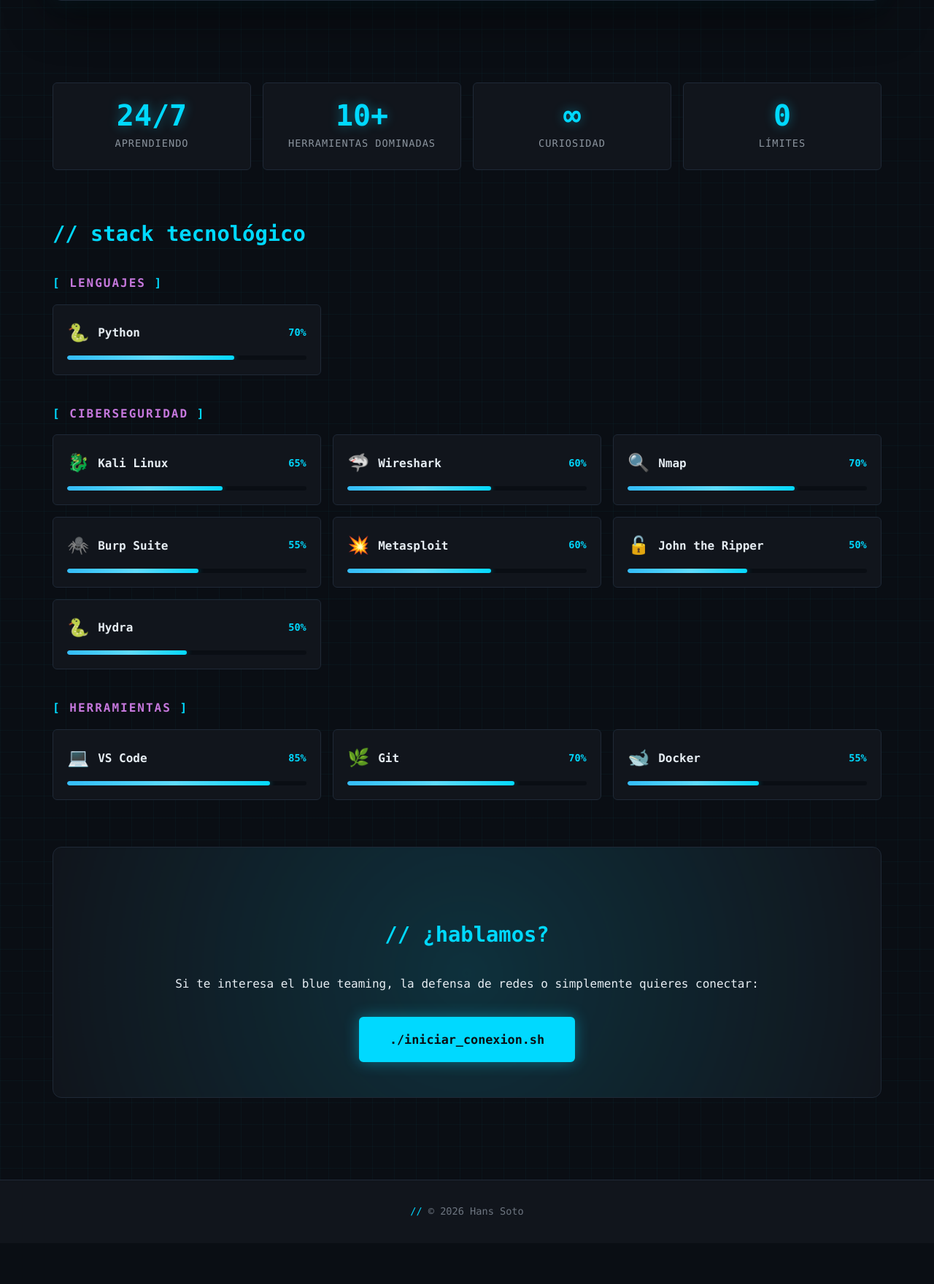
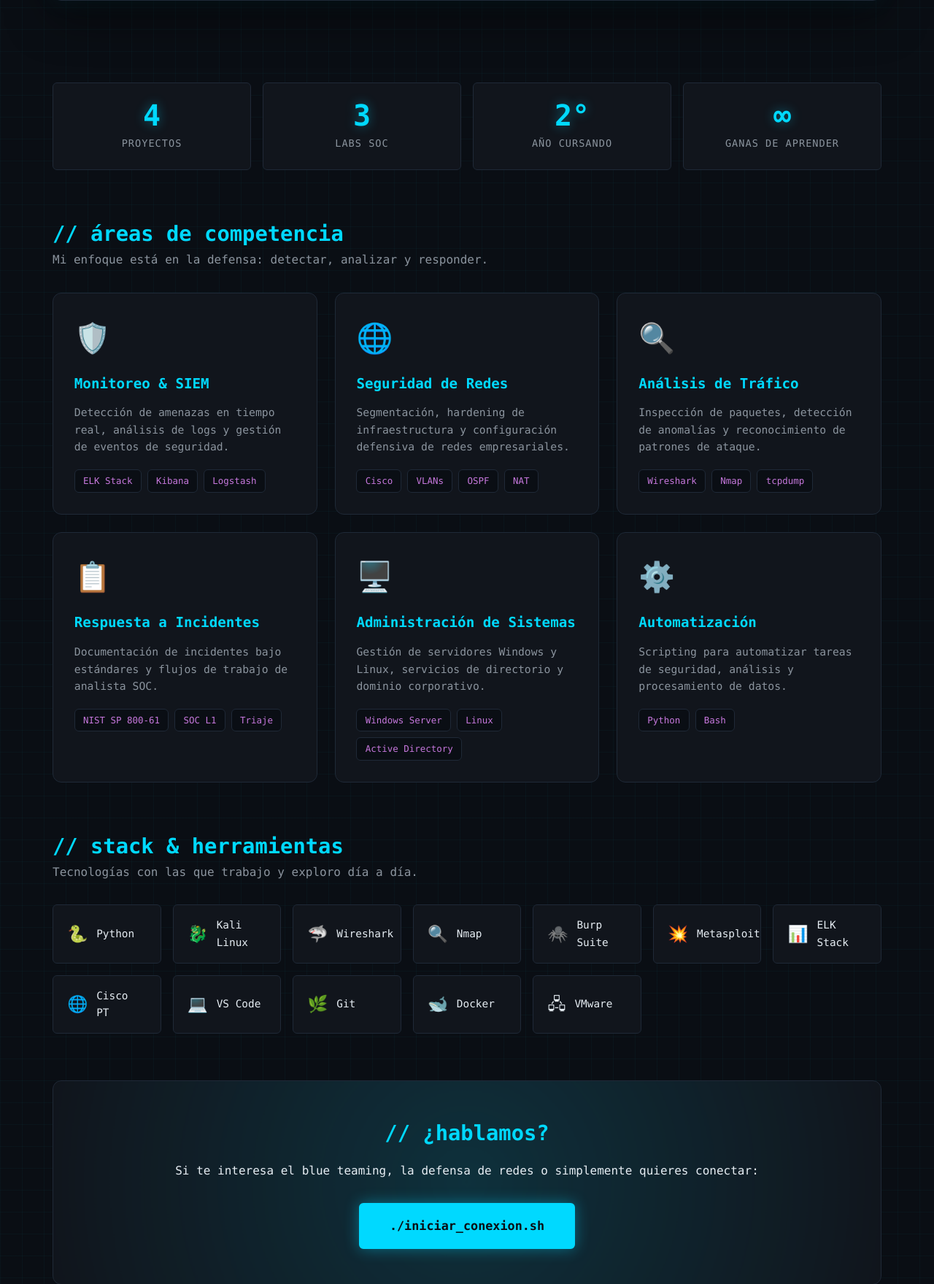
Before and after one commit to hanssoto-cyber/django-l3, a Django app: page / in a window 1280 px wide. Shown: the part 680-2439 px from the top of the page at 73% size. Before the commit the page ends 2346 px from the top, so only its background shows below. Run offline with Django 5.2, Linux system fonts and the light colour scheme.

Commit message:
feat: rediseno seccion habilidades a areas de competencia + email funcional

```diff
--- a/core/templates/core/inicio.html
+++ b/core/templates/core/inicio.html
@@ -34,77 +34,39 @@
     {% endfor %}
 </section>
 
-<!-- ===== HABILIDADES ===== -->
-<section class="habilidades">
-    <h2 class="seccion-titulo">// stack tecnológico</h2>
+<!-- ===== ÁREAS DE COMPETENCIA ===== -->
+<section class="competencias">
+    <h2 class="seccion-titulo">// áreas de competencia</h2>
+    <p class="seccion-intro">Mi enfoque está en la defensa: detectar, analizar y responder.</p>
 
-    <!-- Lenguajes -->
-    <div class="categoria-skills">
-        <h3 class="categoria-titulo">
-            <span class="bracket">[</span>
-            LENGUAJES
-            <span class="bracket">]</span>
-        </h3>
-        <div class="skills-grid">
-            {% for skill in habilidades.lenguajes %}
-                <div class="skill-card" style="animation-delay: {{ forloop.counter0 }}50ms;">
-                    <div class="skill-header">
-                        <span class="skill-icono">{{ skill.icono }}</span>
-                        <span class="skill-nombre">{{ skill.nombre }}</span>
-                        <span class="skill-nivel">{{ skill.nivel }}%</span>
-                    </div>
-                    <div class="skill-bar">
-                        <div class="skill-progress" style="width: {{ skill.nivel }}%;"></div>
-                    </div>
+    <div class="competencias-grid">
+        {% for comp in competencias %}
+            <div class="competencia-card" style="animation-delay: {{ forloop.counter0 }}50ms;">
+                <div class="competencia-icono">{{ comp.icono }}</div>
+                <h3 class="competencia-titulo">{{ comp.titulo }}</h3>
+                <p class="competencia-desc">{{ comp.descripcion }}</p>
+                <div class="competencia-tags">
+                    {% for tag in comp.tags %}
+                        <span class="tag">{{ tag }}</span>
+                    {% endfor %}
                 </div>
-            {% endfor %}
-        </div>
+            </div>
+        {% endfor %}
     </div>
+</section>
 
-    <!-- Ciberseguridad -->
-    <div class="categoria-skills">
-        <h3 class="categoria-titulo">
-            <span class="bracket">[</span>
-            CIBERSEGURIDAD
-            <span class="bracket">]</span>
-        </h3>
-        <div class="skills-grid">
-            {% for skill in habilidades.ciberseguridad %}
-                <div class="skill-card" style="animation-delay: {{ forloop.counter0 }}50ms;">
-                    <div class="skill-header">
-                        <span class="skill-icono">{{ skill.icono }}</span>
-                        <span class="skill-nombre">{{ skill.nombre }}</span>
-                        <span class="skill-nivel">{{ skill.nivel }}%</span>
-                    </div>
-                    <div class="skill-bar">
-                        <div class="skill-progress" style="width: {{ skill.nivel }}%;"></div>
-                    </div>
-                </div>
-            {% endfor %}
-        </div>
-    </div>
+<!-- ===== STACK TECNOLÓGICO ===== -->
+<section class="stack">
+    <h2 class="seccion-titulo">// stack & herramientas</h2>
+    <p class="seccion-intro">Tecnologías con las que trabajo y exploro día a día.</p>
 
-    <!-- Herramientas -->
-    <div class="categoria-skills">
-        <h3 class="categoria-titulo">
-            <span class="bracket">[</span>
-            HERRAMIENTAS
-            <span class="bracket">]</span>
-        </h3>
-        <div class="skills-grid">
-            {% for skill in habilidades.herramientas %}
-                <div class="skill-card" style="animation-delay: {{ forloop.counter0 }}50ms;">
-                    <div class="skill-header">
-                        <span class="skill-icono">{{ skill.icono }}</span>
-                        <span class="skill-nombre">{{ skill.nombre }}</span>
-                        <span class="skill-nivel">{{ skill.nivel }}%</span>
-                    </div>
-                    <div class="skill-bar">
-                        <div class="skill-progress" style="width: {{ skill.nivel }}%;"></div>
-                    </div>
-                </div>
-            {% endfor %}
-        </div>
+    <div class="stack-grid">
+        {% for tech in stack %}
+            <div class="stack-item" style="animation-delay: {{ forloop.counter0 }}40ms;">
+                <span class="stack-icono">{{ tech.icono }}</span>
+                <span class="stack-nombre">{{ tech.nombre }}</span>
+            </div>
+        {% endfor %}
     </div>
 </section>
 
--- a/core/views.py
+++ b/core/views.py
@@ -2,31 +2,67 @@ from django.shortcuts import render
 
 
 def inicio(request):
-    habilidades = {
-        'lenguajes': [
-            {'nombre': 'Python', 'nivel': 70, 'icono': '🐍'},
-        ],
-        'ciberseguridad': [
-            {'nombre': 'Kali Linux', 'nivel': 65, 'icono': '🐉'},
-            {'nombre': 'Wireshark', 'nivel': 60, 'icono': '🦈'},
-            {'nombre': 'Nmap', 'nivel': 70, 'icono': '🔍'},
-            {'nombre': 'Burp Suite', 'nivel': 55, 'icono': '🕷️'},
-            {'nombre': 'Metasploit', 'nivel': 60, 'icono': '💥'},
-            {'nombre': 'John the Ripper', 'nivel': 50, 'icono': '🔓'},
-            {'nombre': 'Hydra', 'nivel': 50, 'icono': '🐍'},
-        ],
-        'herramientas': [
-            {'nombre': 'VS Code', 'nivel': 85, 'icono': '💻'},
-            {'nombre': 'Git', 'nivel': 70, 'icono': '🌿'},
-            {'nombre': 'Docker', 'nivel': 55, 'icono': '🐋'},
-        ],
-    }
+    # Áreas de competencia (conectadas con tus labs reales)
+    competencias = [
+        {
+            'icono': '🛡️',
+            'titulo': 'Monitoreo & SIEM',
+            'descripcion': 'Detección de amenazas en tiempo real, análisis de logs y gestión de eventos de seguridad.',
+            'tags': ['ELK Stack', 'Kibana', 'Logstash'],
+        },
+        {
+            'icono': '🌐',
+            'titulo': 'Seguridad de Redes',
+            'descripcion': 'Segmentación, hardening de infraestructura y configuración defensiva de redes empresariales.',
+            'tags': ['Cisco', 'VLANs', 'OSPF', 'NAT'],
+        },
+        {
+            'icono': '🔍',
+            'titulo': 'Análisis de Tráfico',
+            'descripcion': 'Inspección de paquetes, detección de anomalías y reconocimiento de patrones de ataque.',
+            'tags': ['Wireshark', 'Nmap', 'tcpdump'],
+        },
+        {
+            'icono': '📋',
+            'titulo': 'Respuesta a Incidentes',
+            'descripcion': 'Documentación de incidentes bajo estándares y flujos de trabajo de analista SOC.',
+            'tags': ['NIST SP 800-61', 'SOC L1', 'Triaje'],
+        },
+        {
+            'icono': '🖥️',
+            'titulo': 'Administración de Sistemas',
+            'descripcion': 'Gestión de servidores Windows y Linux, servicios de directorio y dominio corporativo.',
+            'tags': ['Windows Server', 'Linux', 'Active Directory'],
+        },
+        {
+            'icono': '⚙️',
+            'titulo': 'Automatización',
+            'descripcion': 'Scripting para automatizar tareas de seguridad, análisis y procesamiento de datos.',
+            'tags': ['Python', 'Bash'],
+        },
+    ]
+
+    # Stack tecnológico (grilla limpia, sin niveles)
+    stack = [
+        {'nombre': 'Python', 'icono': '🐍'},
+        {'nombre': 'Kali Linux', 'icono': '🐉'},
+        {'nombre': 'Wireshark', 'icono': '🦈'},
+        {'nombre': 'Nmap', 'icono': '🔍'},
+        {'nombre': 'Burp Suite', 'icono': '🕷️'},
+        {'nombre': 'Metasploit', 'icono': '💥'},
+        {'nombre': 'ELK Stack', 'icono': '📊'},
+        {'nombre': 'Cisco PT', 'icono': '🌐'},
+        {'nombre': 'VS Code', 'icono': '💻'},
+        {'nombre': 'Git', 'icono': '🌿'},
+        {'nombre': 'Docker', 'icono': '🐋'},
+        {'nombre': 'VMware', 'icono': '🖧'},
+    ]
 
     stats = [
-        {'valor': '24/7', 'label': 'Aprendiendo'},
-        {'valor': '10+', 'label': 'Herramientas dominadas'},
-        {'valor': '∞', 'label': 'Curiosidad'},
-        {'valor': '0', 'label': 'Límites'},
+        {'valor': '4', 'label': 'Proyectos'},
+        {'valor': '3', 'label': 'Labs SOC'},
+        {'valor': '2°', 'label': 'Año cursando'},
+        {'valor': '∞', 'label': 'Ganas de aprender'},
     ]
 
     contexto = {
@@ -34,7 +70,8 @@ def inicio(request):
         'titulo': 'Blue Team Engineer',
         'subtitulo': 'Futuro Ingeniero en Ciberseguridad',
         'bio': 'Estudiante de ciberseguridad enfocado en defensa, análisis de tráfico y respuesta a incidentes. Apasionado por entender cómo funcionan los ataques para construir mejores defensas.',
-        'habilidades': habilidades,
+        'competencias': competencias,
+        'stack': stack,
         'stats': stats,
     }
     return render(request, 'core/inicio.html', contexto)
--- a/static/css/styles.css
+++ b/static/css/styles.css
@@ -816,123 +816,133 @@ main {
 }
 
 /* ============================================================
-   17. HABILIDADES (stack tecnológico)
+   COMPETENCIAS (áreas de enfoque Blue Team)
    ============================================================ */
-.seccion-titulo {
-    color: var(--accent-primary);
-    font-size: 1.8rem;
+.seccion-intro {
+    color: var(--text-secondary);
     margin-bottom: 2rem;
-    margin-top: 3rem;
-    font-weight: 600;
+    margin-top: -1rem;
 }
 
-.categoria-skills {
-    margin-bottom: 2.5rem;
+.competencias-grid {
+    display: grid;
+    grid-template-columns: repeat(auto-fill, minmax(300px, 1fr));
+    gap: 1.5rem;
+    margin-bottom: 4rem;
 }
 
-.categoria-titulo {
-    color: var(--terminal-purple);
-    font-size: 1rem;
-    margin-bottom: 1rem;
-    letter-spacing: 2px;
-    font-weight: 600;
-}
-
-.bracket {
-    color: var(--accent-primary);
-}
-
-.skills-grid {
-    display: grid;
-    grid-template-columns: repeat(auto-fill, minmax(280px, 1fr));
-    gap: 1rem;
-}
-
-.skill-card {
+.competencia-card {
     background-color: var(--bg-secondary);
     border: 1px solid var(--border-color);
-    border-radius: var(--radius);
-    padding: 1.2rem;
+    border-radius: var(--radius-lg);
+    padding: 1.8rem;
     transition: var(--transition);
     opacity: 0;
     animation: slideUp 0.5s ease-out forwards;
+    position: relative;
+    overflow: hidden;
 }
 
-.skill-card:hover {
-    border-color: var(--accent-primary);
-    background-color: var(--bg-tertiary);
-    transform: translateX(4px);
-}
-
-.skill-header {
-    display: flex;
-    align-items: center;
-    gap: 0.75rem;
-    margin-bottom: 0.75rem;
-}
-
-.skill-icono {
-    font-size: 1.5rem;
-}
-
-.skill-nombre {
-    color: var(--text-primary);
-    font-weight: 600;
-    flex-grow: 1;
-}
-
-.skill-nivel {
-    color: var(--accent-primary);
-    font-size: 0.85rem;
-    font-weight: 700;
-}
-
-.skill-bar {
-    background-color: var(--bg-primary);
-    height: 6px;
-    border-radius: 3px;
-    overflow: hidden;
-    position: relative;
-}
-
-.skill-progress {
-    height: 100%;
-    background: linear-gradient(
-        90deg,
-        var(--accent-secondary) 0%,
-        var(--accent-primary) 100%
-    );
-    border-radius: 3px;
-    position: relative;
-    box-shadow: 0 0 10px var(--accent-glow);
-    animation: fillBar 1.5s ease-out forwards;
-    transform-origin: left;
-}
-
-.skill-progress::after {
+.competencia-card::before {
     content: "";
     position: absolute;
     top: 0;
     left: 0;
-    right: 0;
-    bottom: 0;
-    background: linear-gradient(
-        90deg,
-        transparent,
-        rgba(255, 255, 255, 0.3),
-        transparent
-    );
-    animation: shimmer 2s infinite;
+    width: 3px;
+    height: 100%;
+    background: linear-gradient(180deg, var(--accent-primary), var(--terminal-green));
+    transform: scaleY(0);
+    transform-origin: top;
+    transition: transform 0.4s ease;
 }
 
-@keyframes fillBar {
-    from { transform: scaleX(0); }
-    to { transform: scaleX(1); }
+.competencia-card:hover {
+    border-color: var(--accent-primary);
+    transform: translateY(-4px);
+    box-shadow: 0 10px 30px rgba(0, 0, 0, 0.3), 0 0 20px var(--accent-glow);
 }
 
-@keyframes shimmer {
-    0% { transform: translateX(-100%); }
-    100% { transform: translateX(100%); }
+.competencia-card:hover::before {
+    transform: scaleY(1);
+}
+
+.competencia-icono {
+    font-size: 2.5rem;
+    margin-bottom: 1rem;
+    display: block;
+}
+
+.competencia-titulo {
+    color: var(--accent-primary);
+    font-size: 1.2rem;
+    margin-bottom: 0.75rem;
+}
+
+.competencia-desc {
+    color: var(--text-secondary);
+    font-size: 0.92rem;
+    line-height: 1.6;
+    margin-bottom: 1.2rem;
+}
+
+.competencia-tags {
+    display: flex;
+    flex-wrap: wrap;
+    gap: 0.5rem;
+}
+
+.tag {
+    background-color: var(--bg-primary);
+    color: var(--terminal-purple);
+    font-size: 0.78rem;
+    padding: 0.3rem 0.7rem;
+    border-radius: var(--radius);
+    border: 1px solid var(--border-color);
+    transition: var(--transition);
+}
+
+.competencia-card:hover .tag {
+    border-color: var(--terminal-purple);
+}
+
+/* ============================================================
+   STACK TECNOLÓGICO (grilla limpia sin niveles)
+   ============================================================ */
+.stack-grid {
+    display: grid;
+    grid-template-columns: repeat(auto-fill, minmax(140px, 1fr));
+    gap: 1rem;
+    margin-bottom: 4rem;
+}
+
+.stack-item {
+    background-color: var(--bg-secondary);
+    border: 1px solid var(--border-color);
+    border-radius: var(--radius);
+    padding: 1rem 1.2rem;
+    display: flex;
+    align-items: center;
+    gap: 0.75rem;
+    transition: var(--transition);
+    opacity: 0;
+    animation: slideUp 0.4s ease-out forwards;
+}
+
+.stack-item:hover {
+    border-color: var(--accent-primary);
+    background-color: var(--bg-tertiary);
+    transform: translateY(-2px);
+    box-shadow: 0 0 15px var(--accent-glow);
+}
+
+.stack-icono {
+    font-size: 1.4rem;
+}
+
+.stack-nombre {
+    color: var(--text-primary);
+    font-weight: 500;
+    font-size: 0.9rem;
 }
 
 /* ============================================================
```
